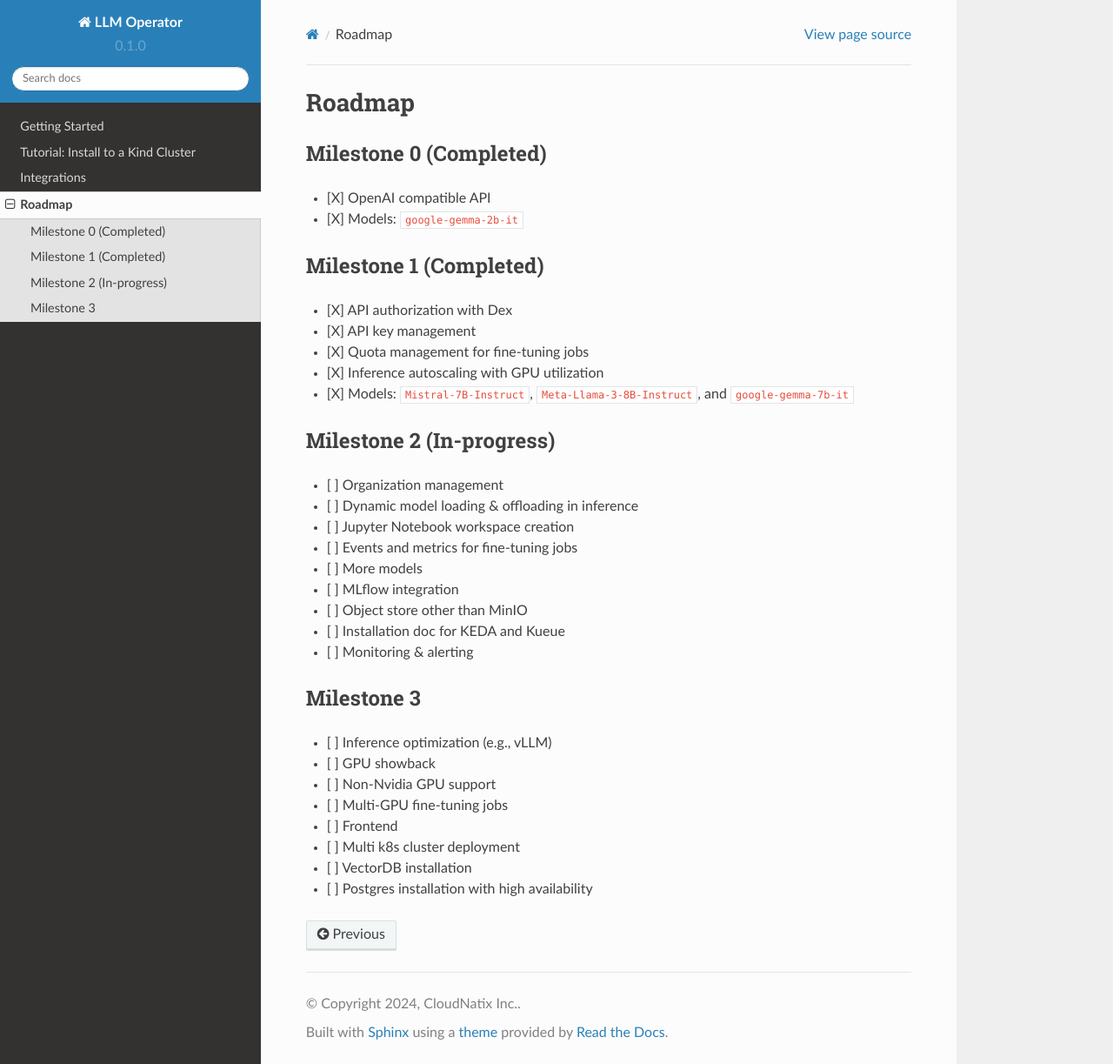
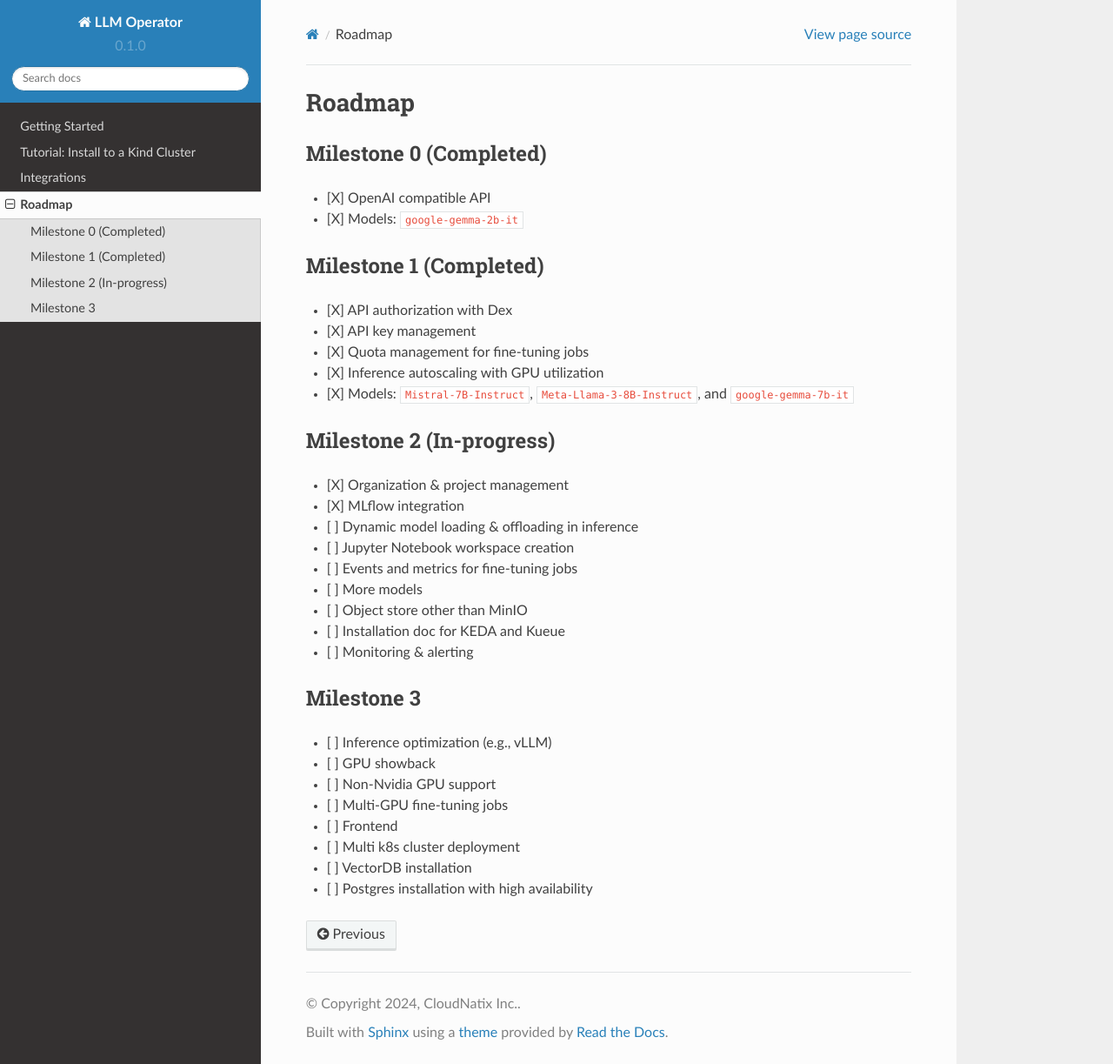
Before and after one commit to llm-operator/docs, a Sphinx documentation site: the page built from docs/source/roadmap.rst, in a window 1280 px wide and 1223 px high. Shown: the whole window at 87% size. Built offline with Sphinx 7.4.7 and the Read the Docs theme 2.0.0, drawn with Linux system fonts in a browser that asks for light colours.

Commit message:
Update roadmap.rst (#24)

```diff
--- a/docs/source/roadmap.rst
+++ b/docs/source/roadmap.rst
@@ -18,12 +18,12 @@ Milestone 1 (Completed)
 Milestone 2 (In-progress)
 -------------------------
 
-- [ ] Organization management
+- [X] Organization & project management
+- [X] MLflow integration
 - [ ] Dynamic model loading & offloading in inference
 - [ ] Jupyter Notebook workspace creation
 - [ ] Events and metrics for fine-tuning jobs
 - [ ] More models
-- [ ] MLflow integration
 - [ ] Object store other than MinIO
 - [ ] Installation doc for KEDA and Kueue
 - [ ] Monitoring & alerting
```
